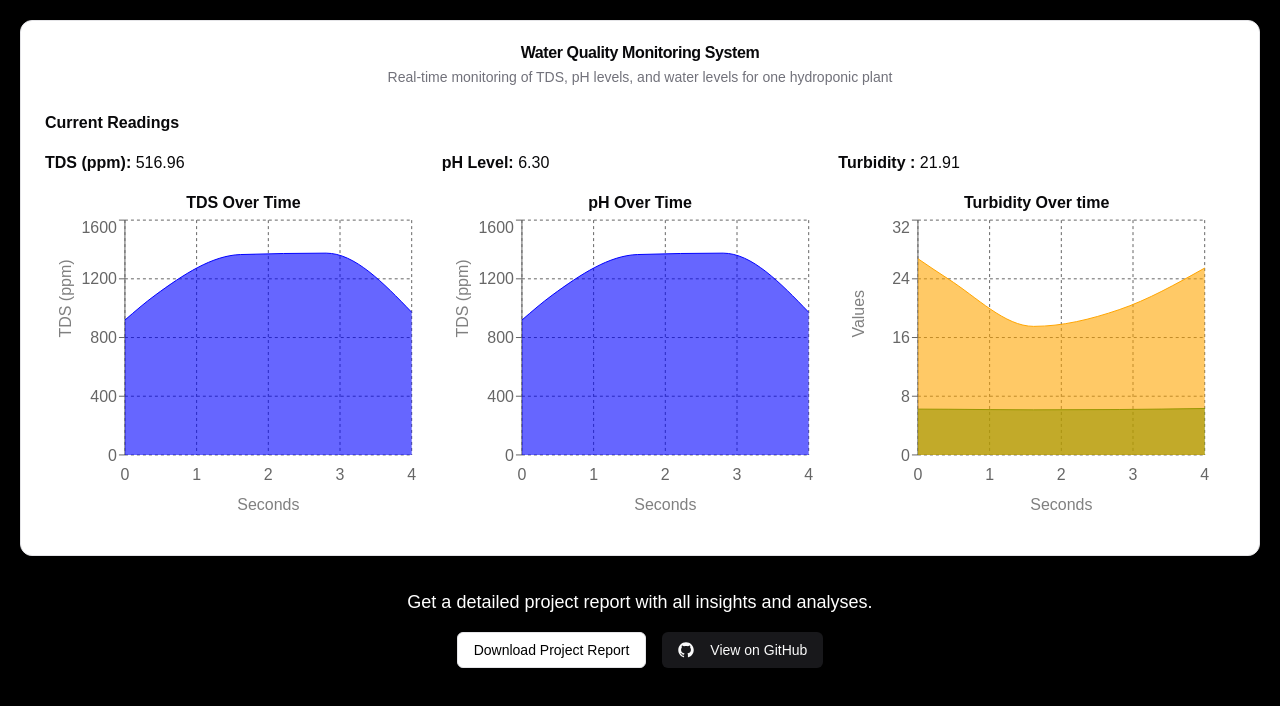
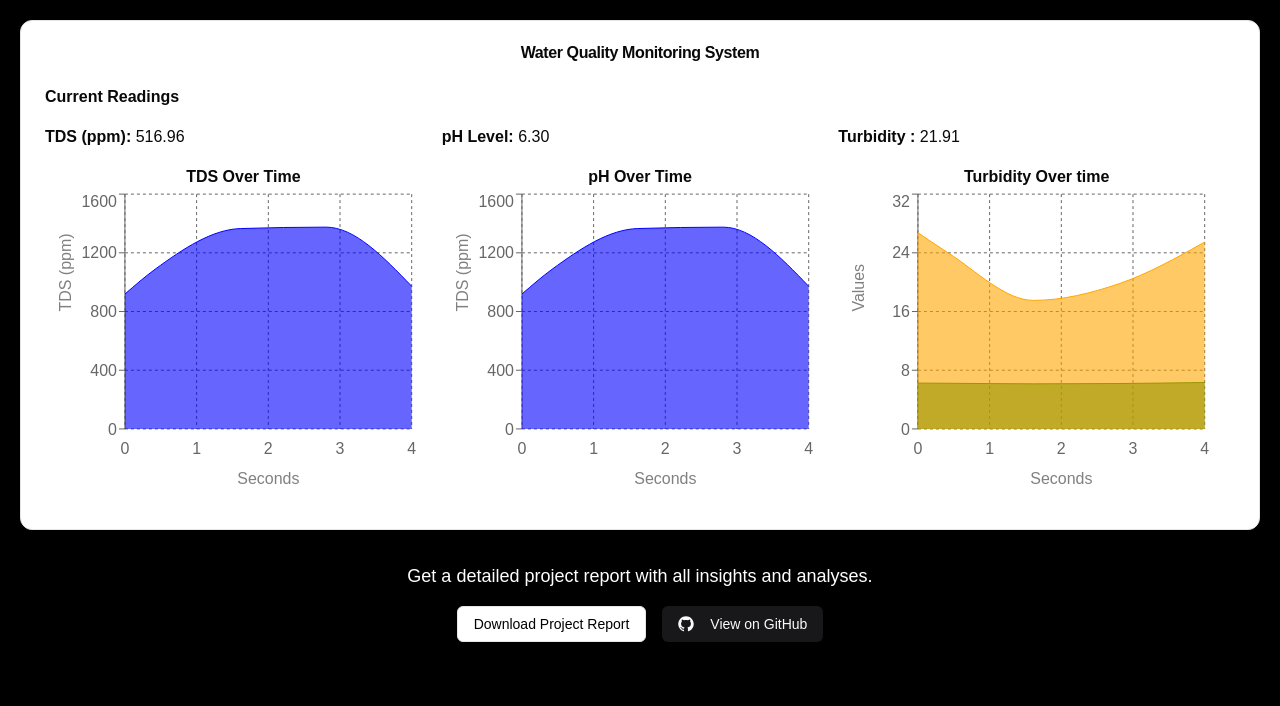
Before and after one commit to nihaarikha-04/mpmc_dashboard, a Next.js app: page / in a window 1280 px wide. Shown: the top 706 px of the page. Built offline with nearby package versions, Linux system fonts and the light colour scheme.

Commit message:
Few Minor Changes

```diff
--- a/app/page.tsx
+++ b/app/page.tsx
@@ -60,7 +60,6 @@ const HydroponicDashboard = () => {
       <Card>
         <CardHeader>
           <CardTitle className="text-center">Water Quality Monitoring System</CardTitle>
-          <CardDescription className="text-center">Real-time monitoring of TDS, pH levels, and water levels for one hydroponic plant</CardDescription>
         </CardHeader>
         <CardContent>
           <h2 className="text-left font-bold">Current Readings</h2>
```
Also changed, not shown: app/HydroponicDashboard.tsx (deleted), 1 other file (tests, documents, lock files or other folders).
